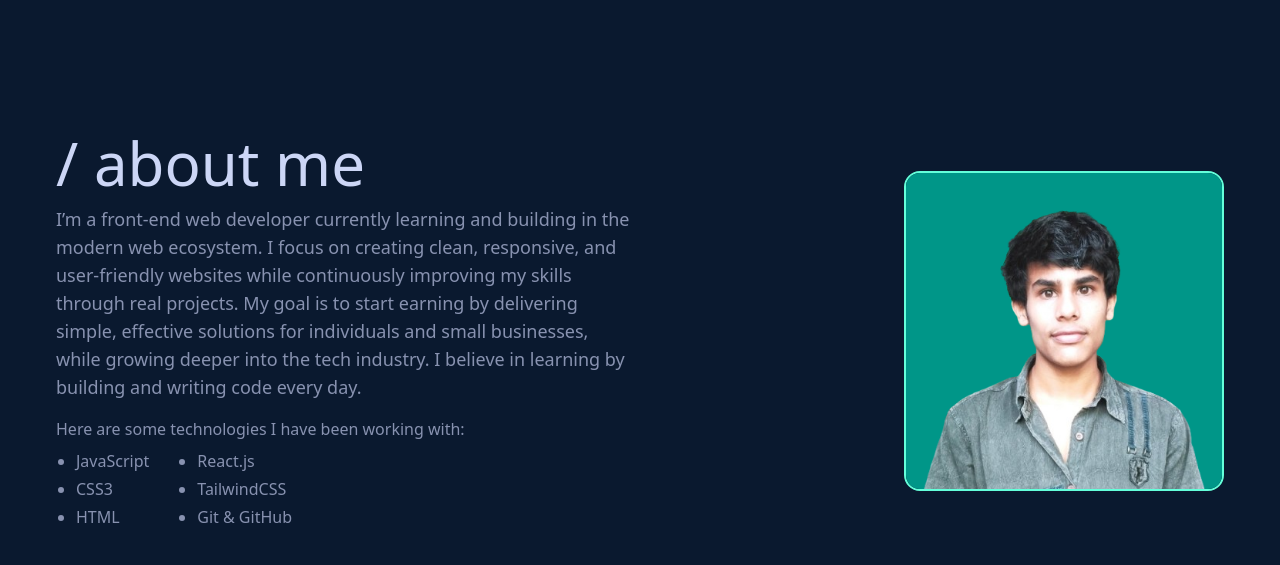
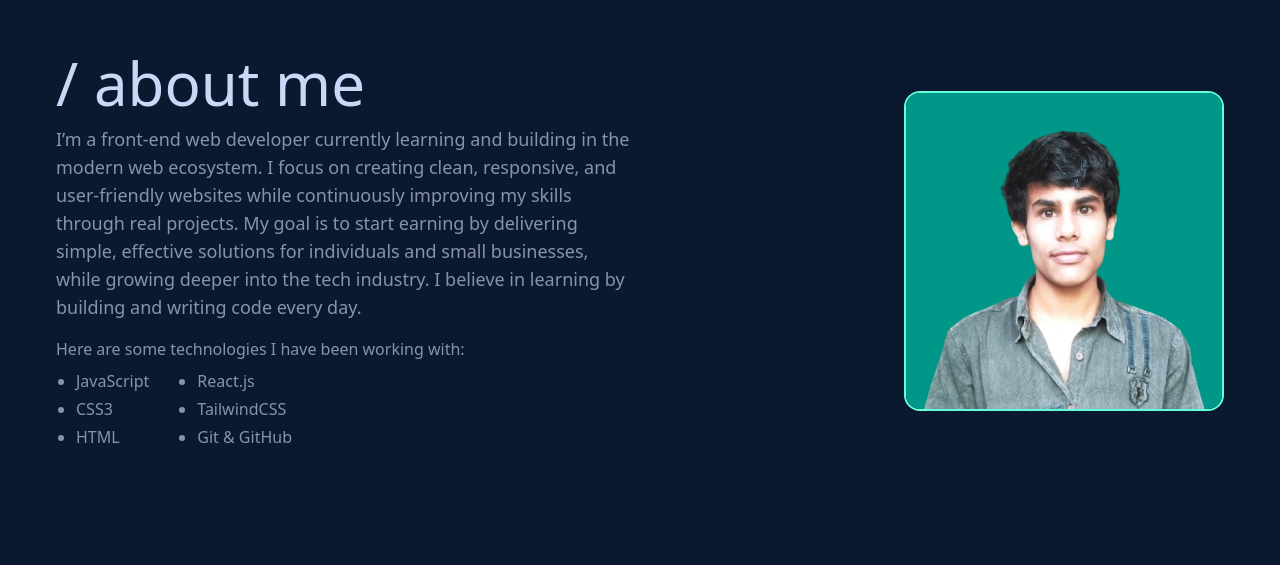
Before and after one commit to Dev-Nirajan/portfolio2, a React (Vite) app: page / in a window 1280 px wide. Shown: the part 895-1460 px from the top of the page. Built offline with nearby package versions, Linux system fonts and the light colour scheme.

Commit message:
-20 margin of about me

```diff
--- a/src/AboutMe.jsx
+++ b/src/AboutMe.jsx
@@ -2,7 +2,7 @@ import MyPhoto from "./assets/MyPhoto.png";
 
 const AboutMe = () => {
   return (
-    <section className="flex flex-col items-center md:flex-row md:justify-center md:items-center gap-8 px-4 pb-60 pt-60" id="about">
+    <section className="flex flex-col items-center md:flex-row md:justify-center md:items-center gap-8 px-4 pb-40 pt-40" id="about">
       <div className="flex flex-col">
         <p className="text-[#ccd6f6] text-4xl md:text-6xl mb-3">/ about me</p>
         <div className="flex justify-center">
```
